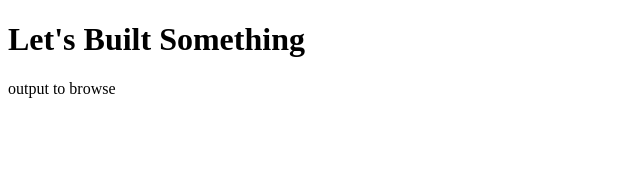
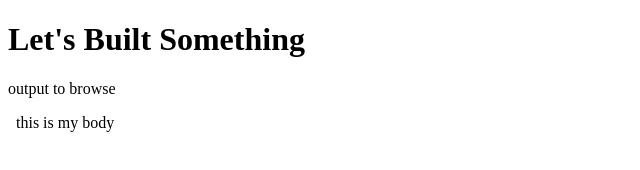
Before and after one commit to rjordan5gs/JSclassJORDAN, a plain HTML site: page 012-start-building/011-functions/index.html in a window 1280 px wide. Shown: the whole page, without its empty margins (0-640 px from the left). Drawn offline with Linux system fonts and the light colour scheme.

Commit message:
Updated DOM My Changes

```diff
--- a/012-start-building/011-functions/index.html
+++ b/012-start-building/011-functions/index.html
@@ -10,5 +10,6 @@
 <body>
     <h1>Let's Built Something</h1>
     <div id="output"></div>
+    <div id="body"></div>
 </body>
 </html>
--- a/012-start-building/011-functions/main.js
+++ b/012-start-building/011-functions/main.js
@@ -1,11 +1,32 @@
 //Update  the DOM
 
+// const updateDOM = () => {
+
+//     const divEl = document.querySelector('#output')
+//     const p = document.createElement('p')
+//     p.textContent = 'output to browse'
+//     divEl.appendChild(p)
+// }
+
+// updateDOM(100)
+
+
+// My Updated DOM
 const updateDOM = () => {
 
     const divEl = document.querySelector('#output')
     const p = document.createElement('p')
+    const divE2 = document.querySelector('#body')
+    const body = document.createElement('body')
+    body.textContent = 'this is my body'
     p.textContent = 'output to browse'
     divEl.appendChild(p)
+    divE2.appendChild(body)
+
+    console.log(p.textContent)
+    console.log(body)
+
+// Displays body content underneath divE1 Output.
 }
 
 updateDOM(100)
```
